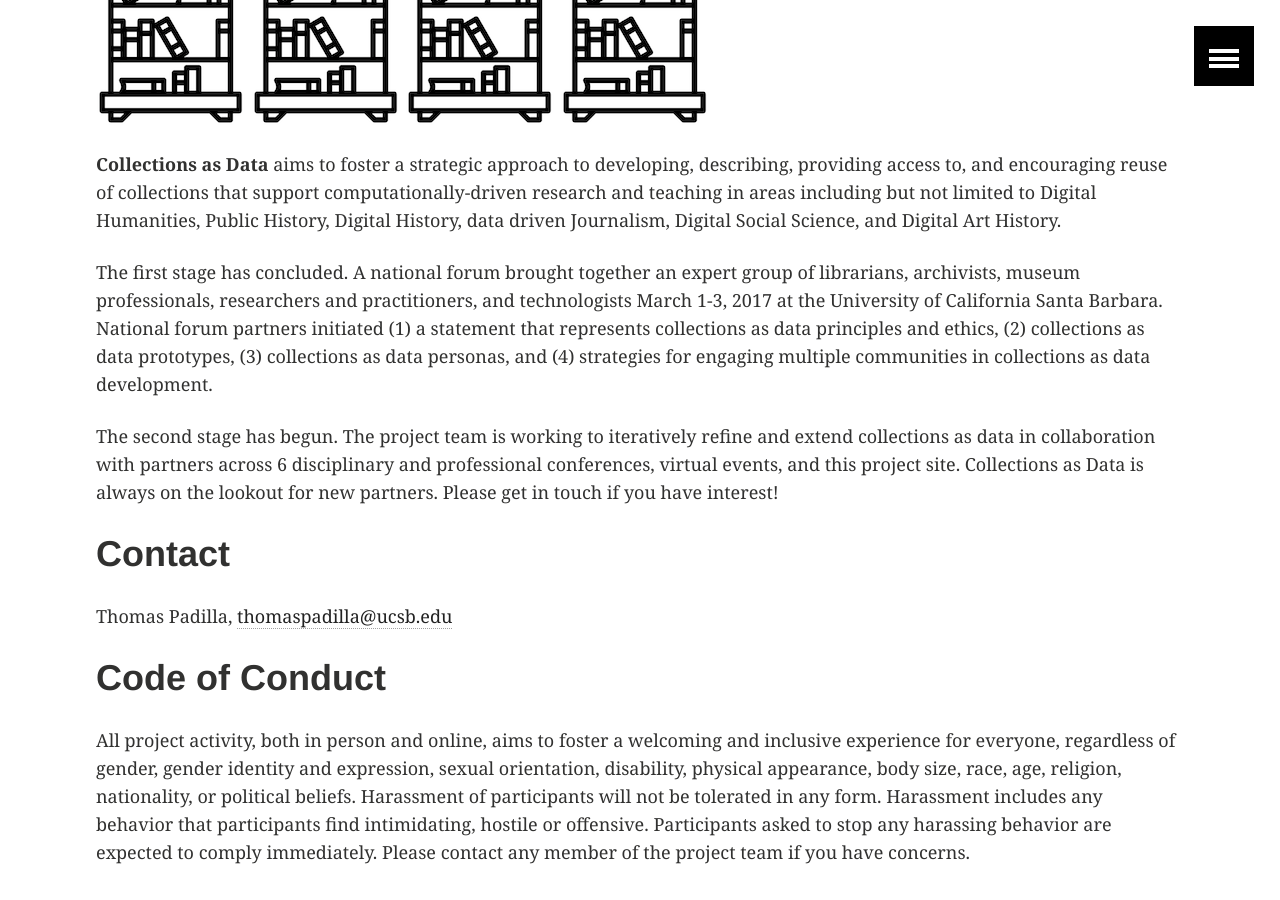
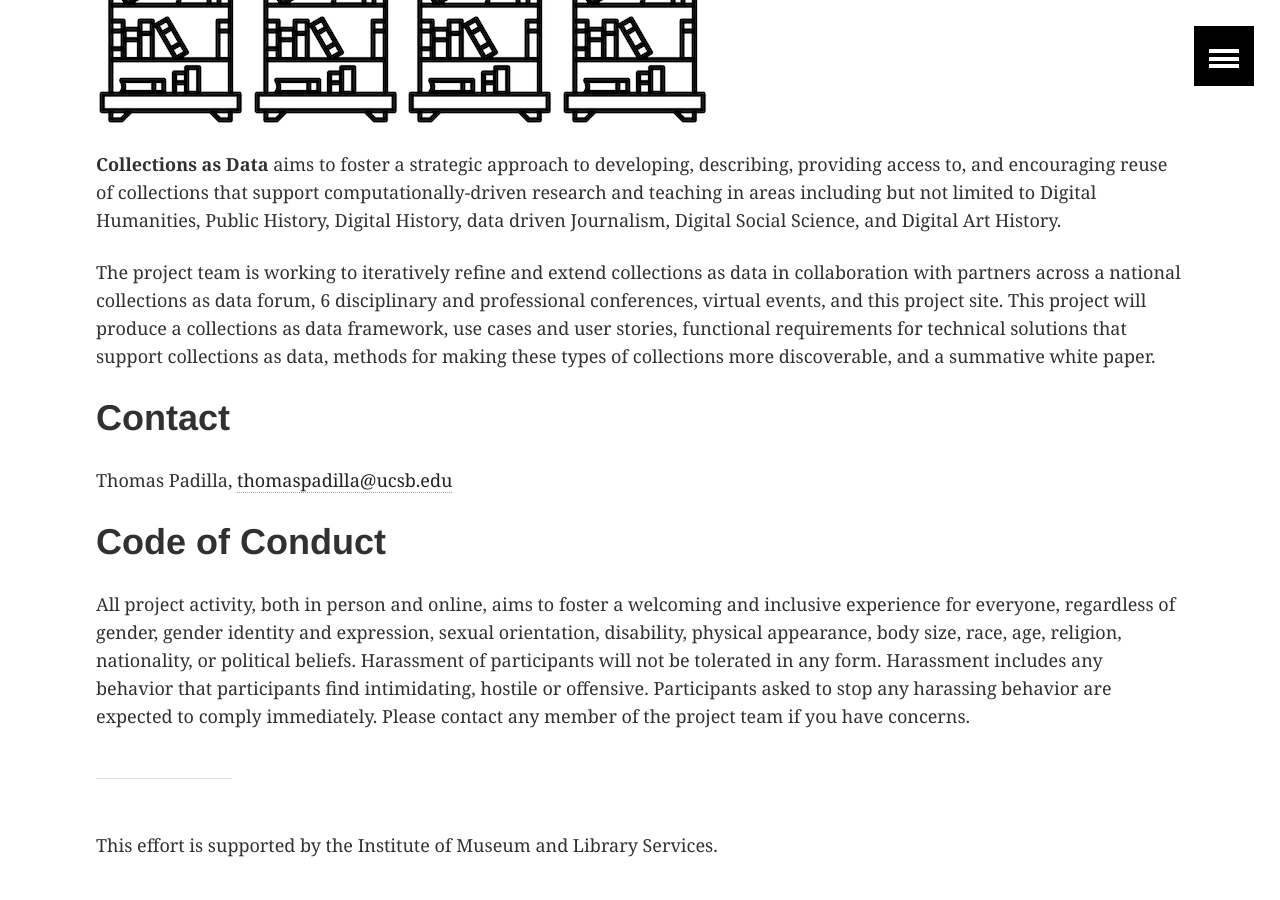
Before and after one commit to collectionsasdata/collectionsasdata.github.io, a Jekyll site: the page built from index.md, in a window 1280 px wide and 900 px high, scrolled down 348 px. Built offline with Jekyll 4.4.1, drawn with Linux system fonts in a browser that asks for light colours.

Commit message:
Update index.md

```diff
--- a/index.md
+++ b/index.md
@@ -7,9 +7,7 @@ title:  "Always Already Computational"
 
 **Collections as Data** aims to foster a strategic approach to developing, describing, providing access to, and encouraging reuse of collections that support computationally-driven research and teaching in areas including but not limited to Digital Humanities, Public History, Digital History, data driven Journalism, Digital Social Science, and Digital Art History.
 
-The first stage has concluded. A national forum brought together an expert group of librarians, archivists, museum professionals, researchers and practitioners, and technologists March 1-3, 2017 at the University of California Santa Barbara. National forum partners initiated  (1) a statement that represents collections as data principles and ethics, (2) collections as data prototypes, (3) collections as data personas, and (4) strategies for engaging multiple communities in collections as data development.
-
-The second stage has begun. The project team is working to iteratively refine and extend collections as data in collaboration with partners across 6 disciplinary and professional conferences, virtual events, and this project site. Collections as Data is always on the lookout for new partners. Please get in touch if you have interest!
+The project team is working to iteratively refine and extend collections as data in collaboration with partners across a national collections as data forum, 6 disciplinary and professional conferences, virtual events, and this project site. This project will produce a collections as data framework, use cases and user stories, functional requirements for technical solutions that support collections as data, methods for making these types of collections more discoverable, and a summative white paper.
 
 
 
```
